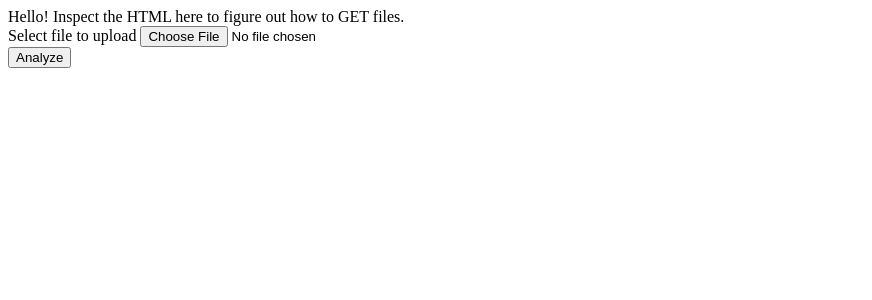
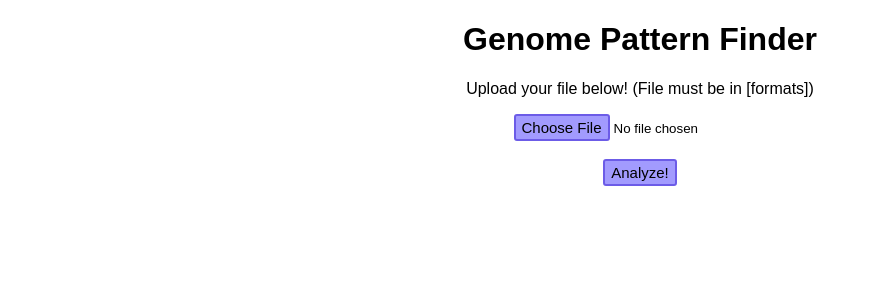
Before and after one commit to html1101/RELI-Analysis, a Flask app: page / in a window 1280 px wide. Shown: the top 300 px of the page, without its empty margins (0-872 px from the left). Run offline with Flask 3, Linux system fonts and the light colour scheme; data that the repository does not hold is empty.

Commit message:
made UI look better

```diff
--- a/templates/index.html
+++ b/templates/index.html
@@ -1,13 +1,52 @@
 <!DOCTYPE html>
 <html>
+    <head>
+        <style>
+            h1 {
+                text-align: center;
+                font-family: Arial
+            }
+            p {
+                text-align: center;
+                font-family: Arial
+            }
+            div {
+                text-align: center;
+                font-family: Arial
+            }
+            input[type=file]::file-selector-button {
+                border: 2px solid #6c5ce7;
+                padding: .2em .4em;
+                border-radius: .2em;
+                background-color: #a29bfe;
+                text-align: center;
+                font-family: Arial;
+                font-size: 15px;
+            }
+
+            button {
+                border: 2px solid #6c5ce7;
+                padding: .2em .4em;
+                border-radius: .2em;
+                background-color: #a29bfe;
+                text-align: center;
+                font-family: Arial;
+                font-size: 15px;
+            }
+
+        </style>
+    </head>
     <body>
-        Hello! Inspect the HTML here to figure out how to GET files.
+        <h1>Genome Pattern Finder</h1>
         <form>
             <div>
-              <label>Select file to upload</label>
-              <input type="file">
+              <p>Upload your file below! (File must be in [formats])</p>
+              <input type="file"/>
             </div>
-            <button onclick="analyze()">Analyze</button>
+            <div>
+                <br>
+                <button onclick="analyze()">Analyze!</button>
+            </div>
           </form>
         <script>
             const info = async () => {
```
Also changed, not shown: 1 other file.
